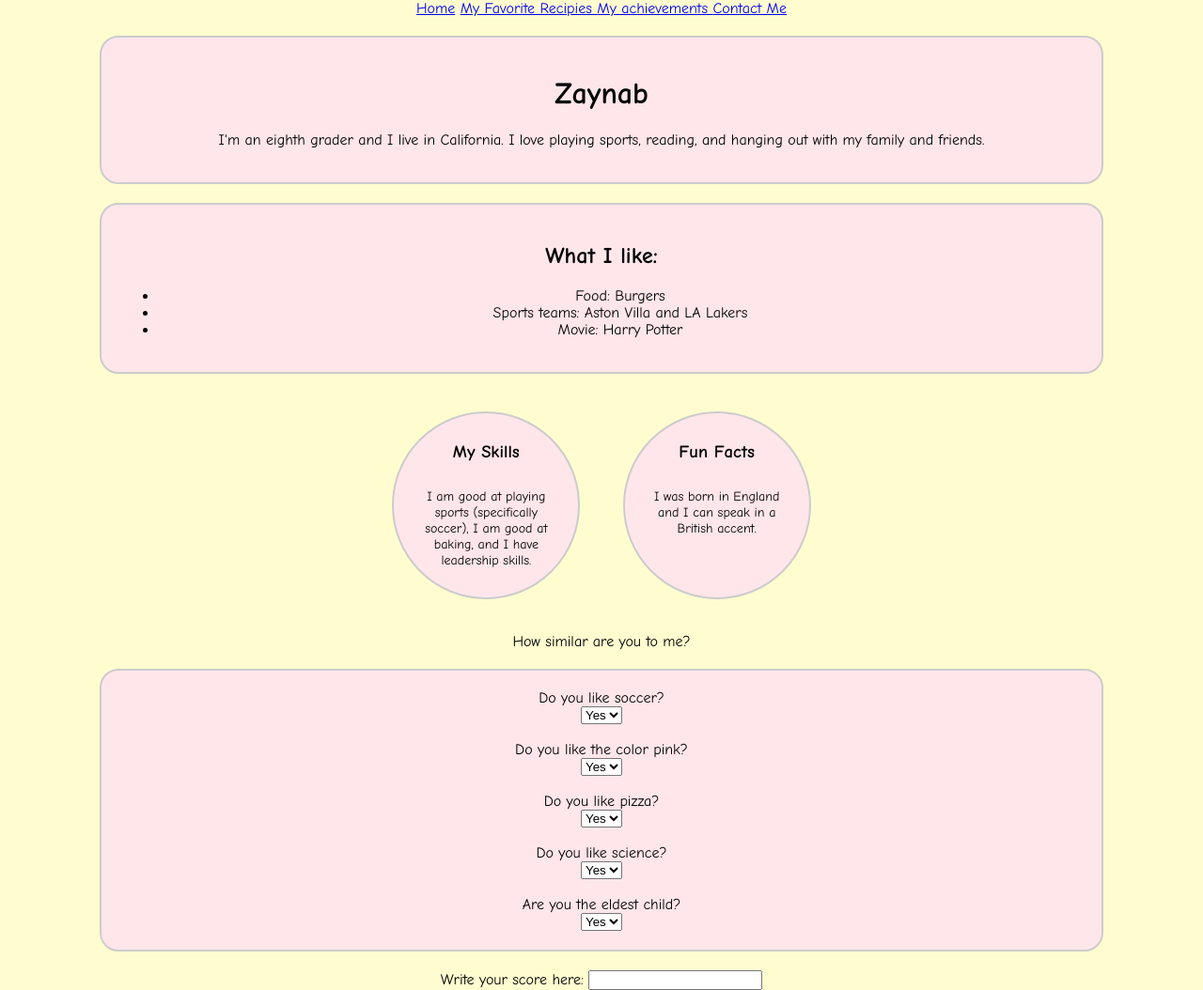
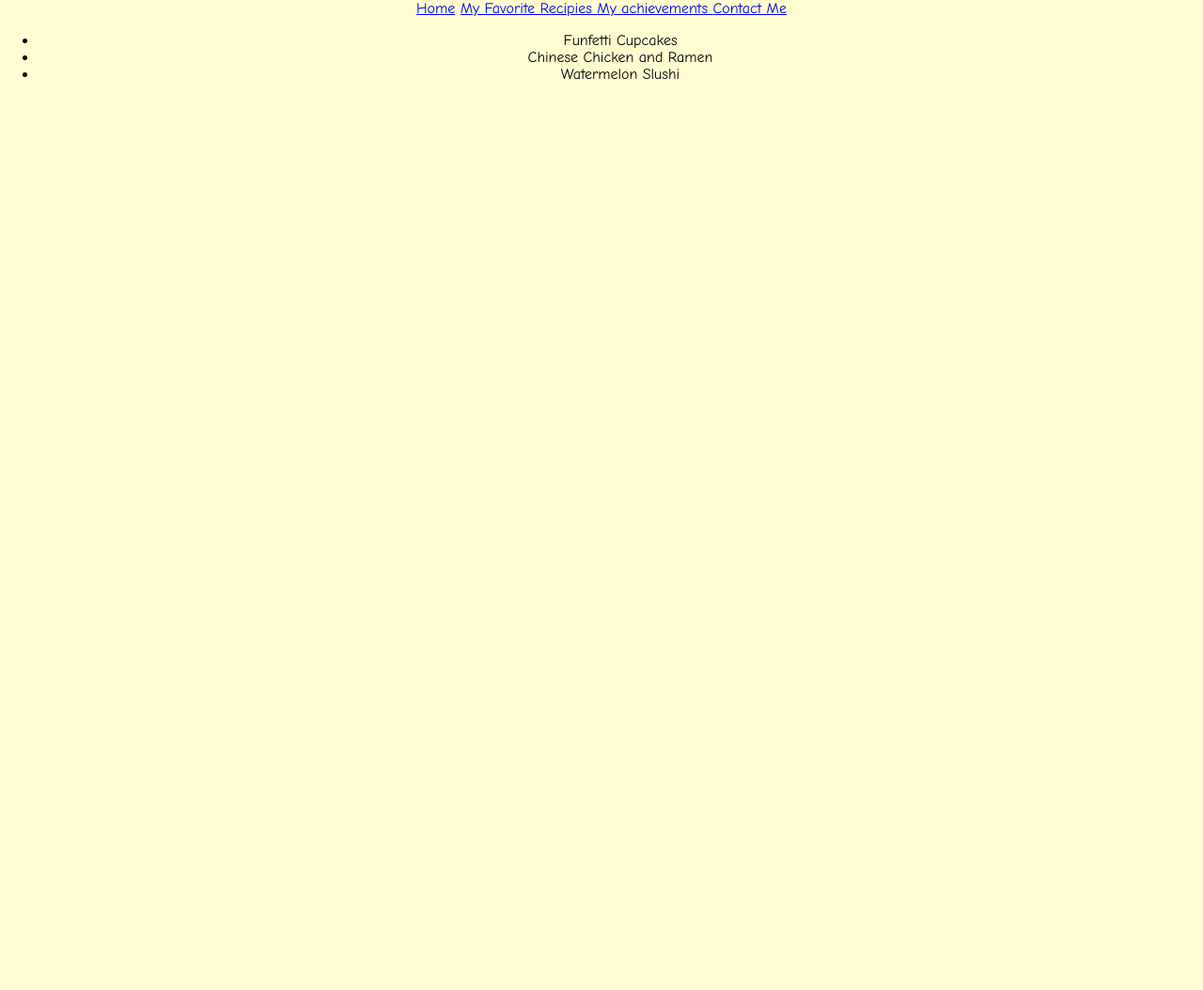
Before and after one commit to zmcodes211/Personal-Page, a plain HTML site: page recipies.html in a window 1280 px wide. Shown: the whole page at 94% size. After the commit the page ends 800 px from the top, so only its background shows below. Drawn offline with Linux system fonts and the light colour scheme.

Commit message:
Update recipies.html

```diff
--- a/recipies.html
+++ b/recipies.html
@@ -55,72 +55,12 @@
     <a href="achievements.html">My achievements </a>
     <a href="contact.html">Contact Me </a>
 </nav>
+   <ul>
+       <li> Funfetti Cupcakes</li>
+       <li> Chinese Chicken and Ramen</li>
+       <li> Watermelon Slushi </li>
 
-    <div class="section">
-        <h1>Zaynab</h1>
-        <p>I'm an eighth grader and I live in California. I love playing sports, reading, and hanging out with my family and friends.</p>
-    </div>
+   </ul>
 
-
-    <div class="section">
-        <h2>What I like:</h2>
-        <ul>
-            <li>Food: Burgers </li>
-            <li>Sports teams: Aston Villa and LA Lakers</li>
-            <li>Movie: Harry Potter</li>
-        </ul>
-    </div>
-
-
-    <div class="side-by-side">
-        <h3>My Skills</h3>
-        <p>I am good at playing sports (specifically soccer), I am good at baking, and I have leadership skills.</p>
-    </div>
-
-    <div class="side-by-side">
-        <h3>Fun Facts</h3>
-        <p>I was born in England and I can speak in a British accent.</p>
-    </div>
-  <p> How similar are you to me?</p>
- <div class="section">
-
-    <label for="soccer">Do you like soccer?</label><br>
-    <select id="soccer" name="soccer">
-        <option value="Yes">Yes</option>
-        <option value="No">No</option>
-    </select><br><br>
-
-    <label for="pink">Do you like the color pink?</label><br>
-    <select id="pink" name="pink">
-        <option value="Yes">Yes</option>
-        <option value="No">No</option>
-    </select><br><br>
-
-    <label for="pizza">Do you like pizza?</label><br>
-    <select id="pizza" name="pizza">
-        <option value="Yes">Yes</option>
-        <option value="No">No</option>
-    </select><br><br>
-
-    <label for="science">Do you like science?</label><br>
-    <select id="science" name="science">
-        <option value="Yes">Yes</option>
-        <option value="No">No</option>
-    </select><br><br>
-
-    <label for="child">Are you the eldest child?</label><br>
-    <select id="child" name="child">
-        <option value="Yes">Yes</option>
-        <option value="No">No</option>
-    </select>
-</div>
-
-
-
-              <label form="name">Write your score here:</lablel>
-      <input type="text" id="score"
-
-
-  <br>
 </body>
 </html>
```
